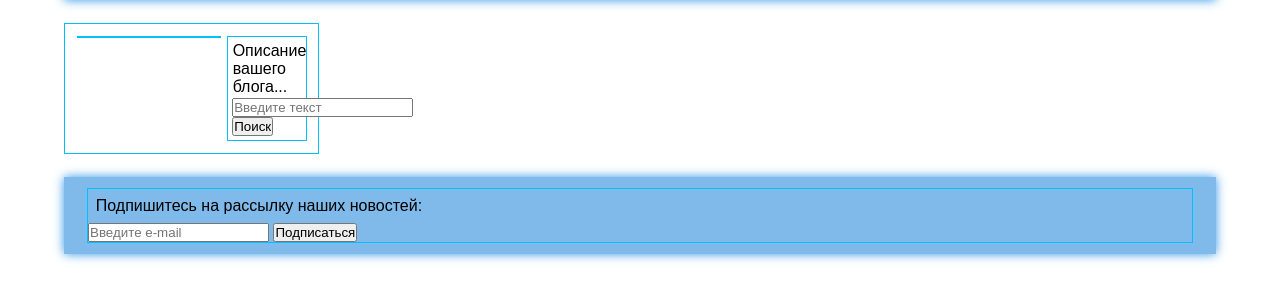
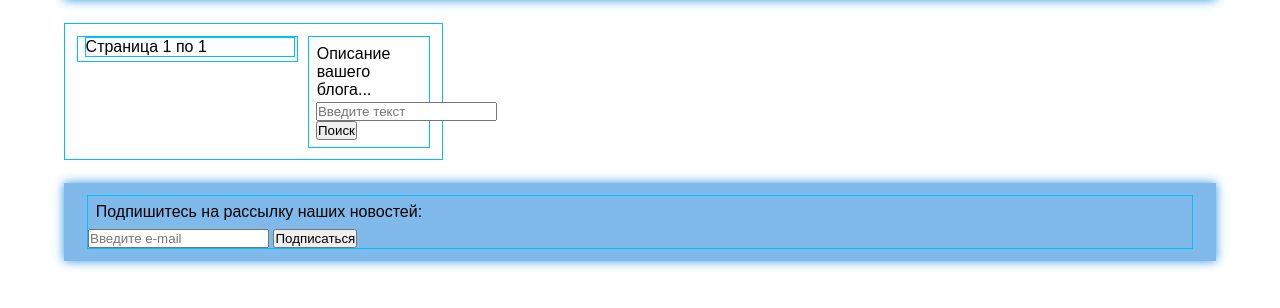
Before and after one commit to KarelinIvan/mysite, a Django app: page / in a window 1280 px wide. Shown: the part 90-398 px from the top of the page. Run offline with Django 5.2, Linux system fonts and the light colour scheme; tables that the repository leaves empty hold one stand-in row (values such as "Sample post").

Commit message:
30-й реализрция постраничной разбивки на основе класса

```diff
--- a/blog/static/css/style.css
+++ b/blog/static/css/style.css
@@ -86,6 +86,12 @@ div {
     margin-right: 1%;
 }
 
+.pagin {
+    margin-bottom: 2%;
+    margin-right: 1%;
+
+}
+
 .footer {
     background: #7fbaea;
     -webkit-box-shadow: 0 0 10px #3196e8;
--- /dev/null
+++ b/blog/templates/blog/pagination.html
@@ -0,0 +1,15 @@
+{% load static %}
+
+<div class="pagin">
+    <span class="step-links">
+        {% if page_obj.has_previous %}
+            <a href="?page={{ page_obj.previous_page_number }}">Назад</a>
+        {% endif %}
+        <span class="current">
+            Страница {{ page_obj.number }} по {{ page_obj.paginator.num_pages }}
+        </span>
+        {% if page_obj.has_next %}
+            <a href="?page={{ page_obj.next_page_number }}">Вперед</a>
+        {% endif %}
+    </span>
+</div>
--- a/blog/templates/blog/post/post_list.html
+++ b/blog/templates/blog/post/post_list.html
@@ -18,5 +18,9 @@
                 </p>
             </div>
         {% endfor %}
+
+    {% include 'blog/pagination.html' with page=posts %}
+
     </section>
+
 {% endblock %}
--- a/blog/views.py
+++ b/blog/views.py
@@ -1,3 +1,5 @@
+from urllib import request
+
 from django.views.generic import ListView, DetailView
 
 from blog.models import Post
@@ -9,6 +11,8 @@ class PostListView(ListView):
     template_name = 'blog/post/post_list.html'
     context_object_name = 'posts'
     queryset = Post.published.all() #Выводит к просмотру только статьи со статусом опубликовано
+    paginate_by = 5
+
 
 
 class PostDetailView(DetailView):
```
